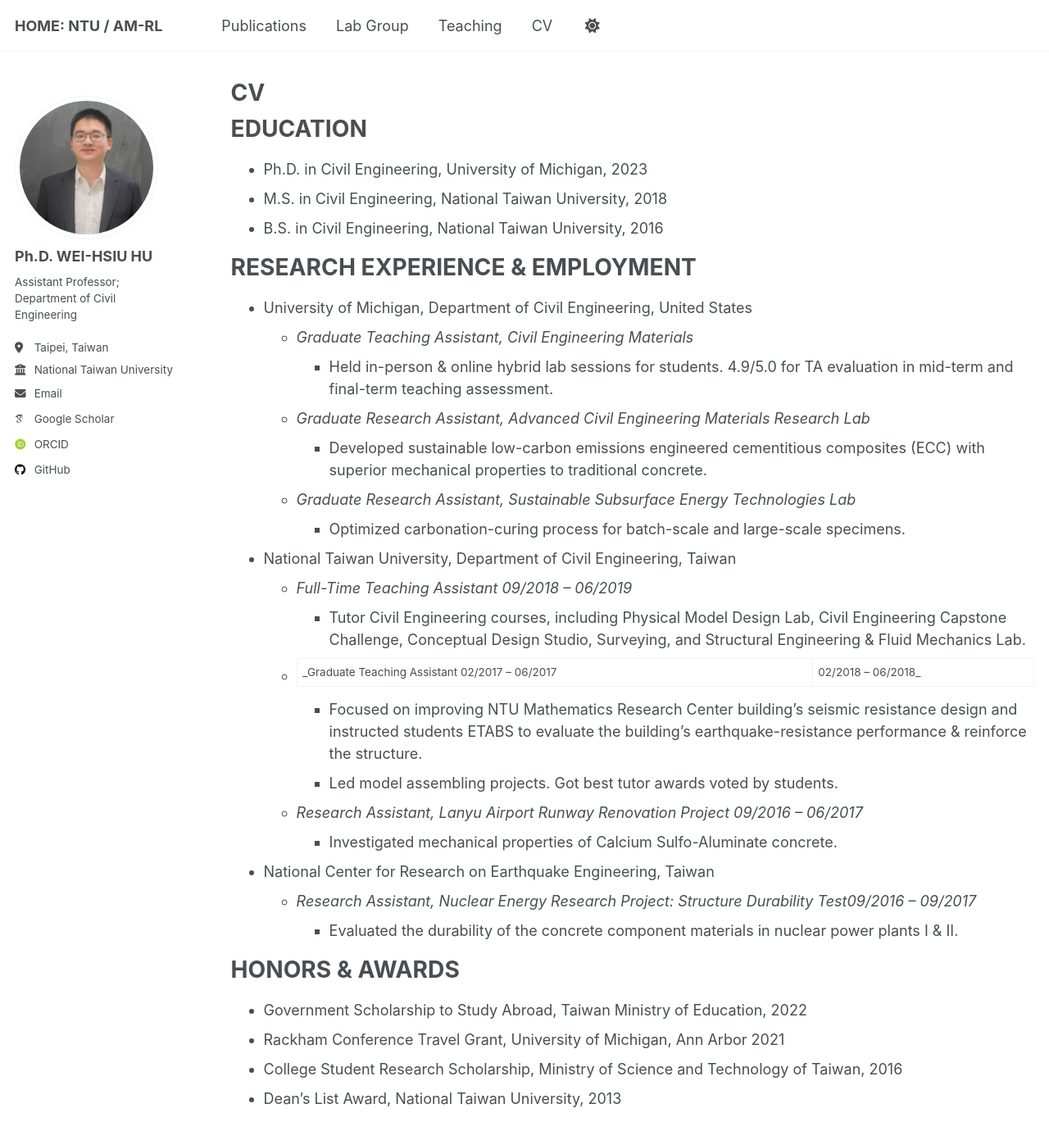
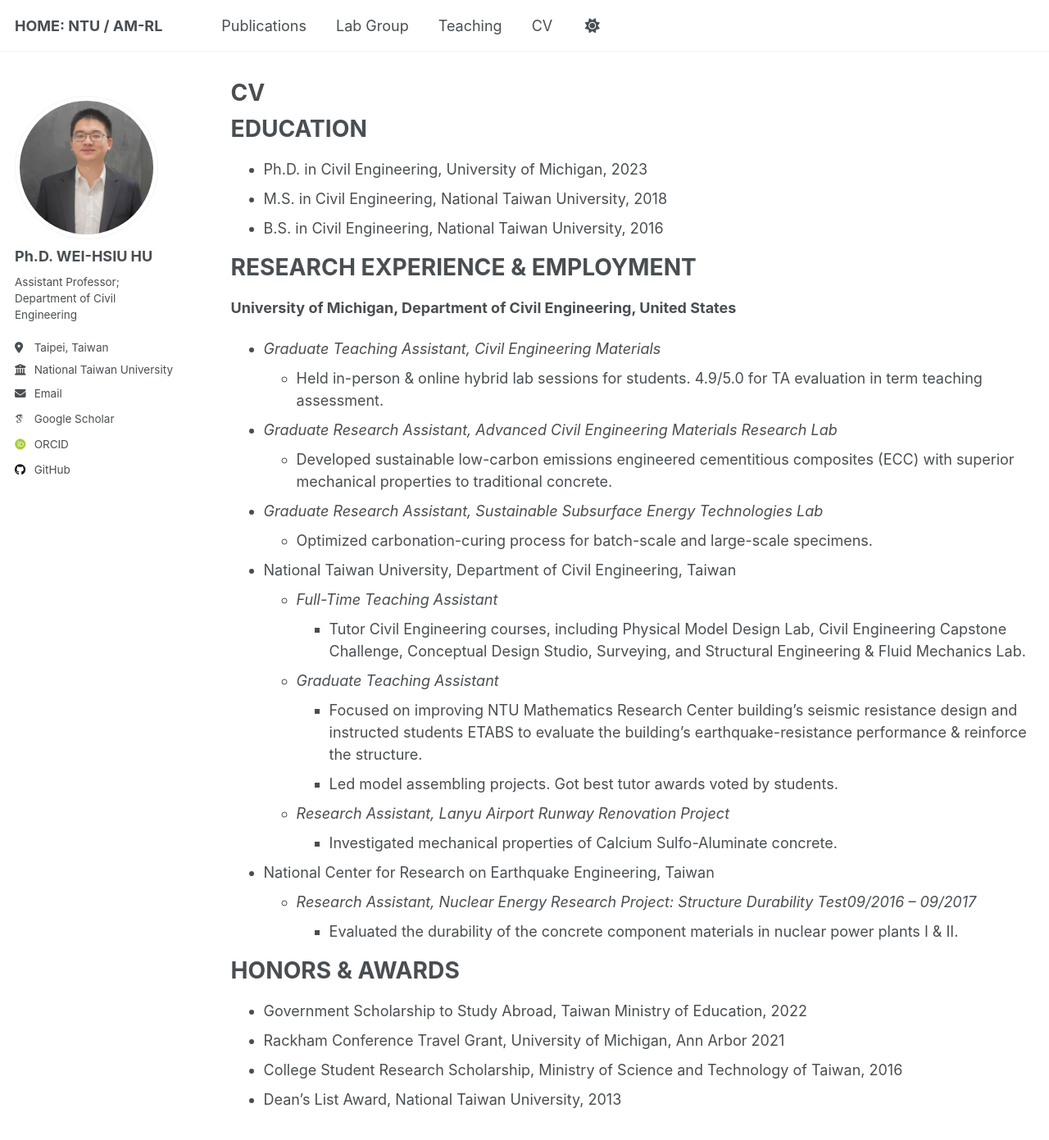
Before and after one commit to hwhsiu/hwhsiu.github.io, a Jekyll site: the page built from _pages/cv.md, in a window 1280 px wide and 1400 px high. Shown: the top 1391 px of the window at 82% size. Built offline with Jekyll 4.4.1, drawn with Linux system fonts in a browser that asks for light colours; some web fonts are replaced.

Commit message:
Update cv.md

```diff
--- a/_pages/cv.md
+++ b/_pages/cv.md
@@ -17,20 +17,20 @@ EDUCATION
 
 RESEARCH EXPERIENCE & EMPLOYMENT
 ======
-* University of Michigan, Department of Civil Engineering, United States
+**University of Michigan, Department of Civil Engineering, United States**
   - _Graduate Teaching Assistant, Civil Engineering Materials_
-    - Held in-person & online hybrid lab sessions for students. 4.9/5.0 for TA evaluation in mid-term and final-term teaching assessment.
+    - Held in-person & online hybrid lab sessions for students. 4.9/5.0 for TA evaluation in term teaching assessment.
   - _Graduate Research Assistant, Advanced Civil Engineering Materials Research Lab_
     - Developed sustainable low-carbon emissions engineered cementitious composites (ECC) with superior mechanical properties to traditional concrete.
   - _Graduate Research Assistant, Sustainable Subsurface Energy Technologies Lab_
     - Optimized carbonation-curing process for batch-scale and large-scale specimens.
 * National Taiwan University, Department of Civil Engineering, Taiwan
-  - _Full-Time Teaching Assistant 09/2018 – 06/2019_
+  - _Full-Time Teaching Assistant_
     - Tutor Civil Engineering courses, including Physical Model Design Lab, Civil Engineering Capstone Challenge, Conceptual Design Studio, Surveying, and Structural Engineering & Fluid Mechanics Lab.
-  - _Graduate Teaching Assistant 02/2017 – 06/2017 | 02/2018 – 06/2018_
+  - _Graduate Teaching Assistant_
     - Focused on improving NTU Mathematics Research Center building’s seismic resistance design and instructed students ETABS to evaluate the building’s earthquake-resistance performance & reinforce the structure.
     -	Led model assembling projects. Got best tutor awards voted by students.
-  - _Research Assistant, Lanyu Airport Runway Renovation Project 09/2016 – 06/2017_
+  - _Research Assistant, Lanyu Airport Runway Renovation Project_
     - Investigated mechanical properties of Calcium Sulfo-Aluminate concrete.
 * National Center for Research on Earthquake Engineering, Taiwan
   - _Research Assistant, Nuclear Energy Research Project: Structure Durability Test09/2016 – 09/2017_
```
